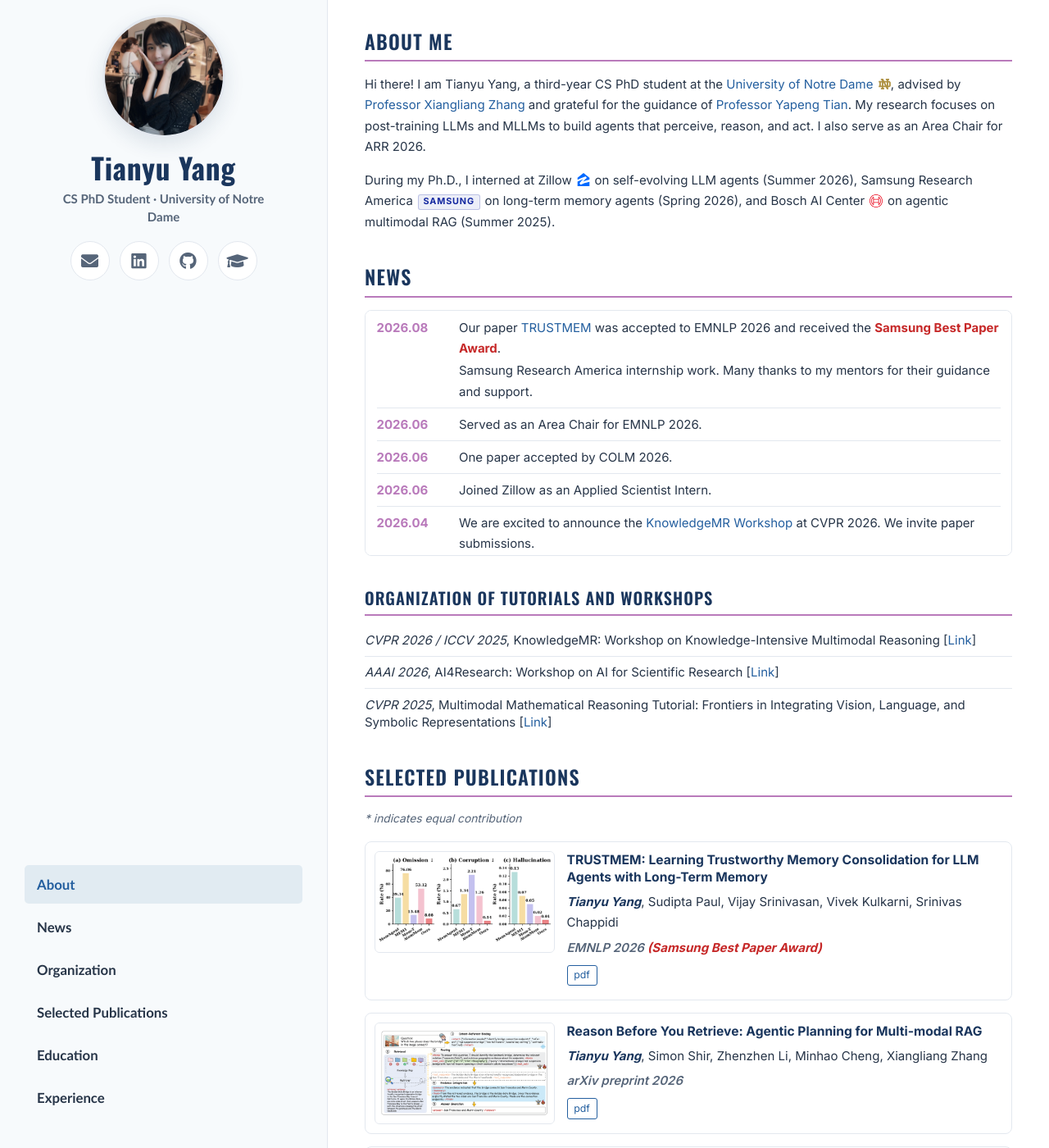
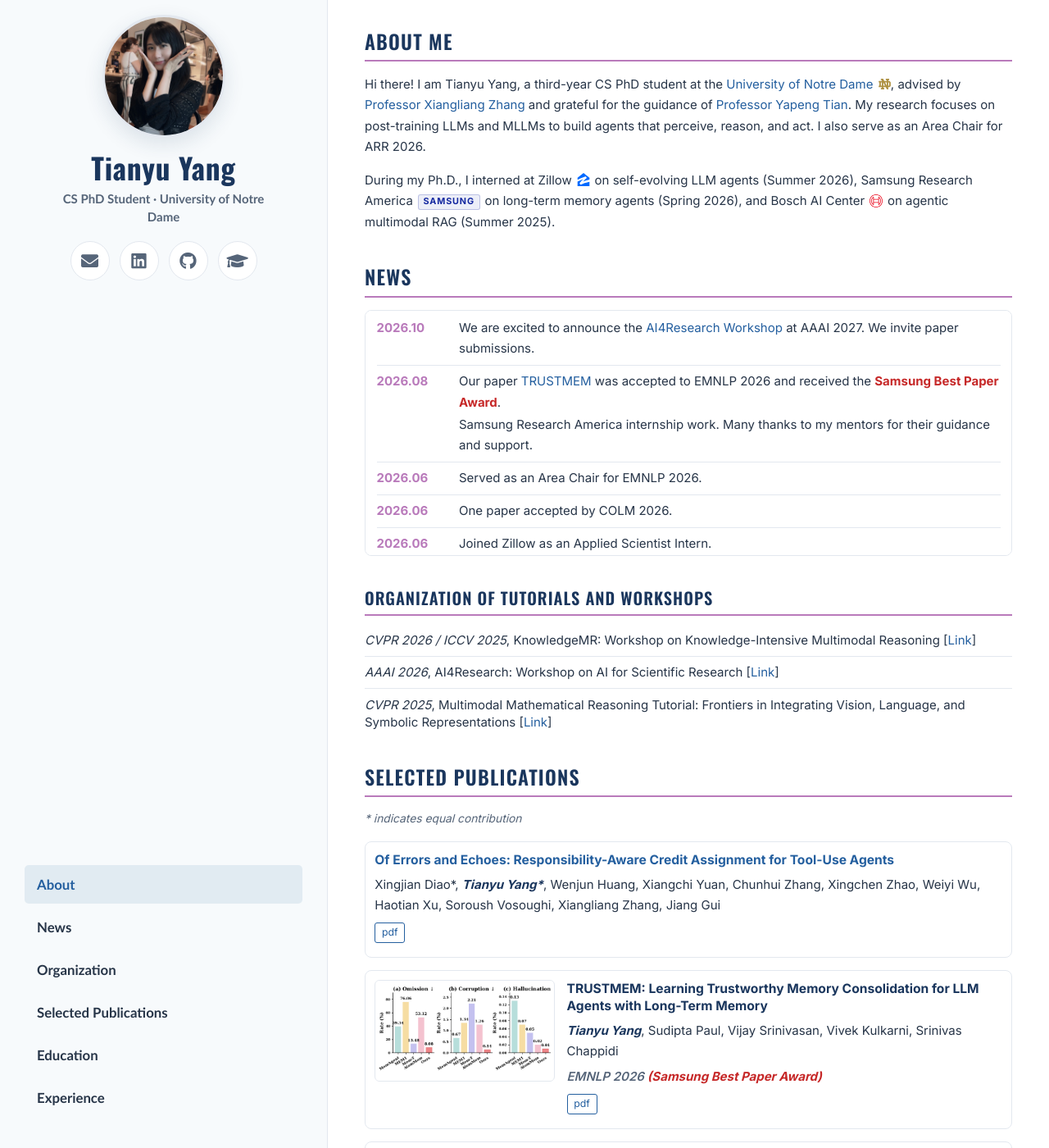
Before and after one commit to Tianyu-yang-anna/Tianyu-yang-anna.github.io, a Jekyll site: the page built from _pages/about.md, in a window 1280 px wide and 1400 px high. Shown: the whole window at 82% size. Built offline with Jekyll 4.4.1, drawn with Linux system fonts in a browser that asks for light colours; some of the changed text lies outside the part shown.

Commit message:
Update workshop news and selected publications

```diff
--- a/_pages/about.md
+++ b/_pages/about.md
@@ -43,6 +43,10 @@ redirect_from:
   <h1>News</h1>
   <div class="news-scroll" role="region" aria-label="Recent news" tabindex="0">
     <ul>
+      <li>
+        <span class="news-date">2026.10</span>
+        <span class="news-content">We are excited to announce the <a href="https://ai4research-workshop.github.io/" target="_blank" rel="noopener">AI4Research Workshop</a> at AAAI 2027. We invite paper submissions.</span>
+      </li>
       <li>
         <span class="news-date">2026.08</span>
         <span class="news-content">
@@ -140,6 +144,14 @@ redirect_from:
 
   <div class="publication-list">
     <article class="publication-card">
+      <div class="publication-body">
+        <h2><a href="https://xid32.github.io/images/publications/ECHO.pdf" target="_blank" rel="noopener">Of Errors and Echoes: Responsibility-Aware Credit Assignment for Tool-Use Agents</a></h2>
+        <p class="publication-authors">Xingjian Diao*, <strong><em>Tianyu Yang*</em></strong>, Wenjun Huang, Xiangchi Yuan, Chunhui Zhang, Xingchen Zhao, Weiyi Wu, Haotian Xu, Soroush Vosoughi, Xiangliang Zhang, Jiang Gui</p>
+        <p class="publication-links"><a href="https://xid32.github.io/images/publications/ECHO.pdf" target="_blank" rel="noopener">pdf</a></p>
+      </div>
+    </article>
+
+    <article class="publication-card">
       <figure class="publication-image">
         <img src="{{ '/images/publications/trustworthy-memory-consolidation.webp' | relative_url }}" alt="Trustworthy Memory Consolidation teaser" width="1200" height="675" loading="lazy" decoding="async" onerror="this.parentElement.classList.add('is-missing'); this.remove();">
         <span class="publication-image-fallback">Image pending</span>
@@ -185,8 +197,7 @@ redirect_from:
       <div class="publication-body">
         <h2>DesignAgent: Interactive 3D Scene Editing via Multimodal Agentic Reasoning</h2>
         <p class="publication-authors">Xiujin Liu*, <strong><em>Tianyu Yang*</em></strong>, Chen Zhao, Yilun Zhao, Xiangliang Zhang</p>
-        <p class="publication-venue">in submission 2026</p>
-        <p class="publication-links"><a href="https://arxiv.org/pdf/2608.21438v1" target="_blank" rel="noopener">pdf</a></p>
+        <p class="publication-venue">arXiv preprint 2026</p>
       </div>
     </article>
 
--- a/assets/css/main.scss
+++ b/assets/css/main.scss
@@ -733,6 +733,10 @@ body {
     min-width: 0;
 }
 
+.publication-card > .publication-body:only-child {
+    grid-column: 1 / -1;
+}
+
 .publication-body h2 {
     margin: 0 0 0.45rem;
     color: var(--academic-primary);
```
Also changed, not shown: other parts of _pages/about.md (+1 -1 lines).
